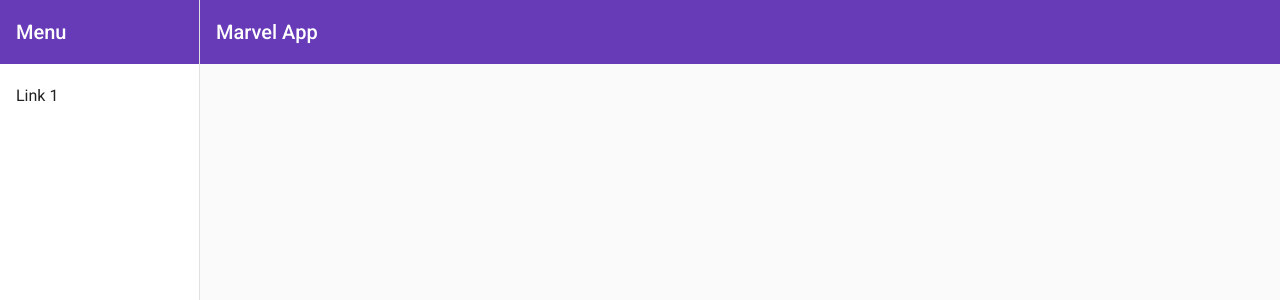
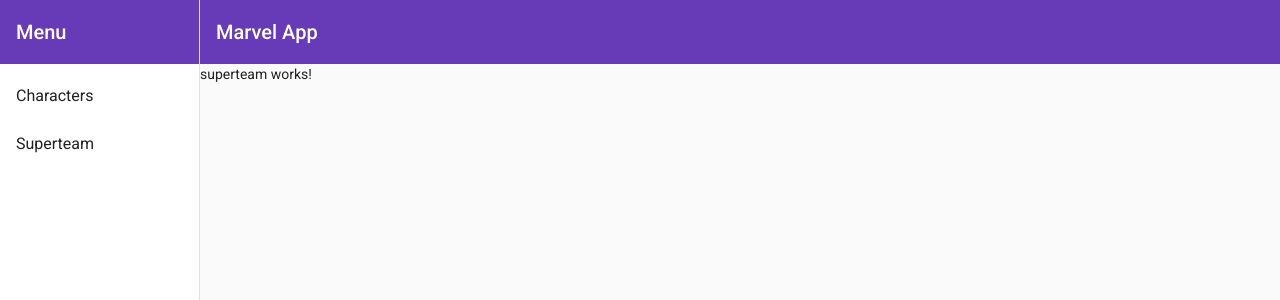
Before and after one commit to SFAndroidDev/MarvelApp, an Angular app: page /superteam in a window 1280 px wide. Before the commit this address led to /. Shown: the top 300 px of the page. Built offline with nearby package versions, Linux system fonts and the light colour scheme.

Commit message:
superteam component added, router links added

```diff
--- a/src/app/app-routing.module.ts
+++ b/src/app/app-routing.module.ts
@@ -1,3 +1,4 @@
+import { SuperteamComponent } from './components/superteam/superteam.component';
 import { CharactersComponent } from './components/characters/characters.component';
 import { NgModule } from '@angular/core';
 import { Routes, RouterModule } from '@angular/router';
@@ -9,6 +10,9 @@
   },
   {
     path:'characters', component: CharactersComponent
+  },
+  {
+    path:'superteam', component: SuperteamComponent
   }
 ];
 
--- a/src/app/app.module.ts
+++ b/src/app/app.module.ts
@@ -17,13 +17,15 @@
 import { MatListModule } from '@angular/material/list';
 import { CharactersComponent } from './components/characters/characters.component';
 import { CharacterComponent } from './components/characters/character/character.component';
+import { SuperteamComponent } from './components/superteam/superteam.component';
 
 @NgModule({
   declarations: [
     AppComponent,
     NavbarComponent,
     CharacterComponent,
-    CharactersComponent
+    CharactersComponent,
+    SuperteamComponent
   ],
   imports: [
     BrowserModule,
--- a/src/app/components/navbar/navbar.component.css
+++ b/src/app/components/navbar/navbar.component.css
@@ -11,3 +11,6 @@
   top: 0;
   z-index: 1;
 }
+a.routerLinkActive {
+ font-weight: bolder;
+}
--- a/src/app/components/navbar/navbar.component.html
+++ b/src/app/components/navbar/navbar.component.html
@@ -3,7 +3,8 @@
     [mode]="(isHandset$ | async) ? 'over' : 'side'" [opened]="(isHandset$ | async) === false">
     <mat-toolbar color="primary">Menu</mat-toolbar>
     <mat-nav-list>
-      <a mat-list-item href="#">Link 1</a>
+      <a mat-list-item routerLink="characters" routerLinkActive="active">Characters</a>
+      <a mat-list-item routerLink="superteam" routerLinkActive="active">Superteam</a>
     </mat-nav-list>
   </mat-sidenav>
   <mat-sidenav-content>
--- /dev/null
+++ b/src/app/components/superteam/superteam.component.html
@@ -0,0 +1 @@
+<p>superteam works!</p>
--- /dev/null
+++ b/src/app/components/superteam/superteam.component.ts
@@ -0,0 +1,15 @@
+import { Component, OnInit } from '@angular/core';
+
+@Component({
+  selector: 'app-superteam',
+  templateUrl: './superteam.component.html',
+  styleUrls: ['./superteam.component.css']
+})
+export class SuperteamComponent implements OnInit {
+
+  constructor() { }
+
+  ngOnInit(): void {
+  }
+
+}
--- a/src/app/services/characters-api.service.ts
+++ b/src/app/services/characters-api.service.ts
@@ -8,8 +8,8 @@
 })
 export class CharactersApiService {
 
-  MY_API_KEY = 'a68ea8430bdcbfdb2da5b923f0f21bed';
-  API_URL = `https://gateway.marvel.com/v1/public/characters?ts=1&apikey=${this.MY_API_KEY}`;
+  API_KEY = 'a68ea8430bdcbfdb2da5b923f0f21bed';
+  API_URL = `https://gateway.marvel.com:443/v1/public/characters?ts=1&apikey=${this.API_KEY}`;
   constructor(private httpClient: HttpClient) { }
 
   getAllCharacters(): Observable<any> {
```
Also changed, not shown: src/app/components/superteam/superteam.component.css (added), 2 other files (tests, documents, lock files or other folders).
